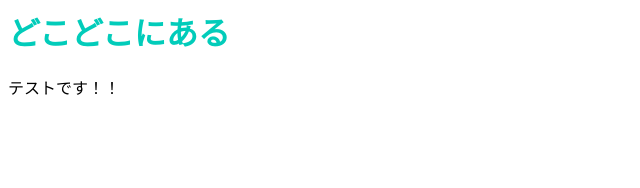
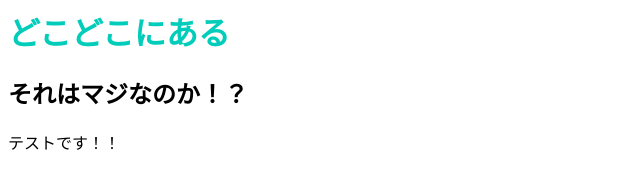
Before and after one commit to Norisan700/Norisan700.github.io, a plain HTML site: page index.html in a window 1280 px wide. Shown: the whole page, without its empty margins (0-640 px from the left). Drawn offline with Linux system fonts and the light colour scheme.

Commit message:
Update index.html

```diff
--- a/index.html
+++ b/index.html
@@ -4,6 +4,7 @@
 </head>
 <body>
 <h1 class="title">どこどこにある</h1>
+  <h2>それはマジなのか！？</h2>
 <p>テストです！！</p>
 </body>
 </html>
```
